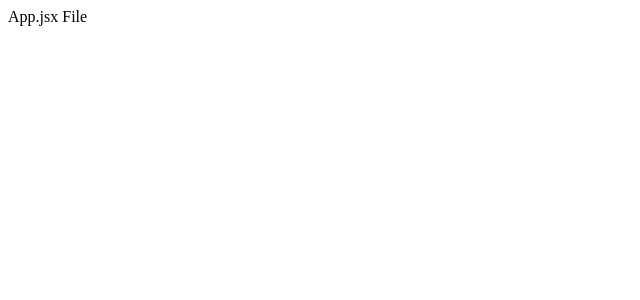
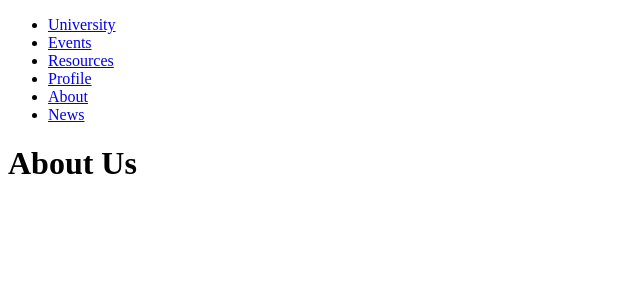
Before and after one commit to M1cK3yM/Education_Resources_and_Tutorial_Platform, a React (Vite) app in the folder front-end/UniHub Ethiopia/: page /about in a window 1280 px wide. Shown: the top 300 px of the page, without its empty margins (0-640 px from the left). Built offline with nearby package versions, Linux system fonts and the light colour scheme.

Commit message:
Starting file for all pages

```diff
--- a/front-end/UniHub Ethiopia/package.json
+++ b/front-end/UniHub Ethiopia/package.json
@@ -11,7 +11,8 @@
   },
   "dependencies": {
     "react": "^18.3.1",
-    "react-dom": "^18.3.1"
+    "react-dom": "^18.3.1",
+    "react-router-dom": "^6.26.0"
   },
   "devDependencies": {
     "@eslint/js": "^9.8.0",
--- a/front-end/UniHub Ethiopia/src/App.jsx
+++ b/front-end/UniHub Ethiopia/src/App.jsx
@@ -1,6 +1,20 @@
+import { BrowserRouter as Router, Routes, Route } from 'react-router-dom';
+import Navbar from './components/navbar';
+import Pages from './pages'
 function App() {
-
-  return <div>App.jsx File</div>;
+  return (
+    <Router>
+      <Navbar />
+      <Routes>
+        <Route path="/" element={<Pages.UniversityPage />} />
+        <Route path="/events" element={<Pages.EventsPage />} />
+        <Route path="/resources" element={<Pages.ResourcePage />} />
+        <Route path="/profile" element={<Pages.UserProfilePage />} />
+        <Route path="/about" element={<Pages.AboutPage />} />
+        <Route path="/news" element={<Pages.NewsPage />} />
+      </Routes>
+    </Router>
+  );
 }
 
 export default App;
--- /dev/null
+++ b/front-end/UniHub Ethiopia/src/components/navbar.jsx
@@ -0,0 +1,18 @@
+import { Link } from 'react-router-dom';
+
+function Navbar() {
+  return (
+    <nav>
+      <ul>
+        <li><Link to="/">University</Link></li>
+        <li><Link to="/events">Events</Link></li>
+        <li><Link to="/resources">Resources</Link></li>
+        <li><Link to="/profile">Profile</Link></li>
+        <li><Link to="/about">About</Link></li>
+        <li><Link to="/news">News</Link></li>
+      </ul>
+    </nav>
+  );
+}
+
+export default Navbar;
--- /dev/null
+++ b/front-end/UniHub Ethiopia/src/pages/aboutPage.jsx
@@ -0,0 +1,9 @@
+function AboutPage() {
+  return (
+    <div>
+      <h1>About Us</h1>
+    </div>
+  );
+}
+
+export default AboutPage;
--- /dev/null
+++ b/front-end/UniHub Ethiopia/src/pages/eventsPage.jsx
@@ -0,0 +1,10 @@
+function EventsPage() {
+  return (
+    <div>
+      <h1>Events</h1>
+      {/* Add your content here */}
+    </div>
+  );
+}
+
+export default EventsPage;
--- /dev/null
+++ b/front-end/UniHub Ethiopia/src/pages/index.js
@@ -0,0 +1,17 @@
+import UniversityPage from "./universityPage";
+import EventsPage from "./eventsPage";
+import ResourcePage from "./resourcePage";
+import UserProfilePage from "./user.profile";
+import AboutPage from "./aboutPage";
+import NewsPage from "./newsPage";
+
+const Pages = {
+  UniversityPage,
+  EventsPage,
+  ResourcePage,
+  UserProfilePage,
+  AboutPage,
+  NewsPage,
+};
+
+export default Pages;
--- /dev/null
+++ b/front-end/UniHub Ethiopia/src/pages/newsPage.jsx
@@ -0,0 +1,9 @@
+function NewsPage() {
+  return (
+    <div>
+      <h1>News</h1>
+    </div>
+  );
+}
+
+export default NewsPage;
--- /dev/null
+++ b/front-end/UniHub Ethiopia/src/pages/resourcePage.jsx
@@ -0,0 +1,9 @@
+function ResourcePage() {
+  return (
+    <div>
+      <h1>Resources</h1>
+    </div>
+  );
+}
+
+export default ResourcePage;
--- /dev/null
+++ b/front-end/UniHub Ethiopia/src/pages/universityPage.jsx
@@ -0,0 +1,9 @@
+function UniversityPage() {
+  return (
+    <div>
+      <h1>University Information</h1>
+    </div>
+  );
+}
+
+export default UniversityPage;
--- /dev/null
+++ b/front-end/UniHub Ethiopia/src/pages/user.profile.jsx
@@ -0,0 +1,9 @@
+function UserProfilePage() {
+  return (
+    <div>
+      <h1>User Profile</h1>
+    </div>
+  );
+}
+
+export default UserProfilePage;
```
Also changed, not shown: front-end/UniHub Ethiopia/src/styles/event.css (added), 1 other file (tests, documents, lock files or other folders).
